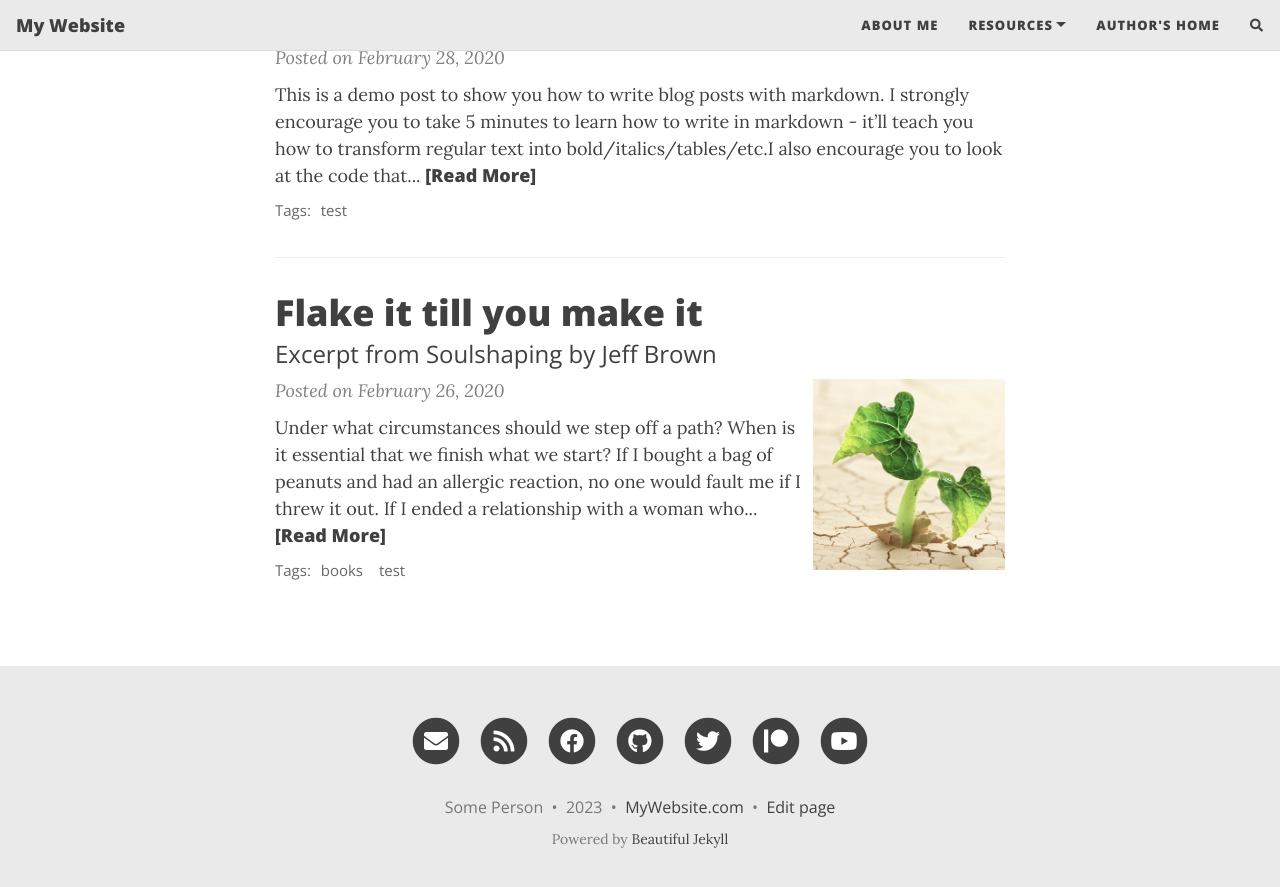
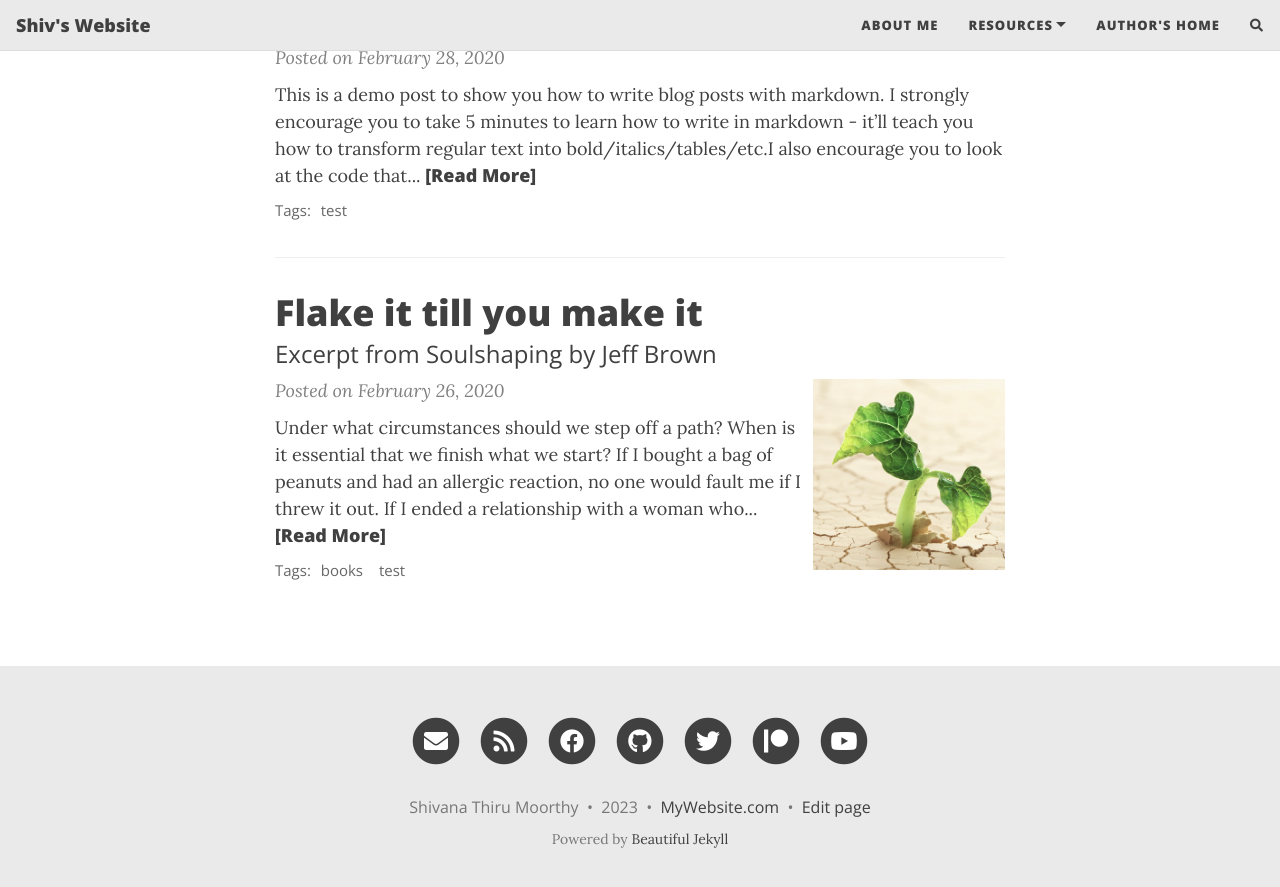
Before and after one commit to avengingangels/avengingangels.github.io, a Jekyll site: the page built from index.html, in a window 1280 px wide and 900 px high, scrolled down 864 px. Shown: the top 887 px of the window. Built offline with Jekyll 4.4.1, drawn with Linux system fonts in a browser that asks for light colours; nearby versions of some CDN libraries; the list of posts is cut into pages by our own code; comment, search, counter and statistics services are not loaded.

Commit message:
set baseurl in cofig file

```diff
--- a/_config.yml
+++ b/_config.yml
@@ -10,10 +10,13 @@
 ############################
 
 # Name of website
-title: My Website
+title: Shiv's Website
 
 # Your name to show in the footer
-author: Some Person
+author: Shivana Thiru Moorthy
+
+#Website for base url
+url: https://www.thirumoorthy.com
 
 ###############################################
 # --- List of links in the navigation bar --- #
```
